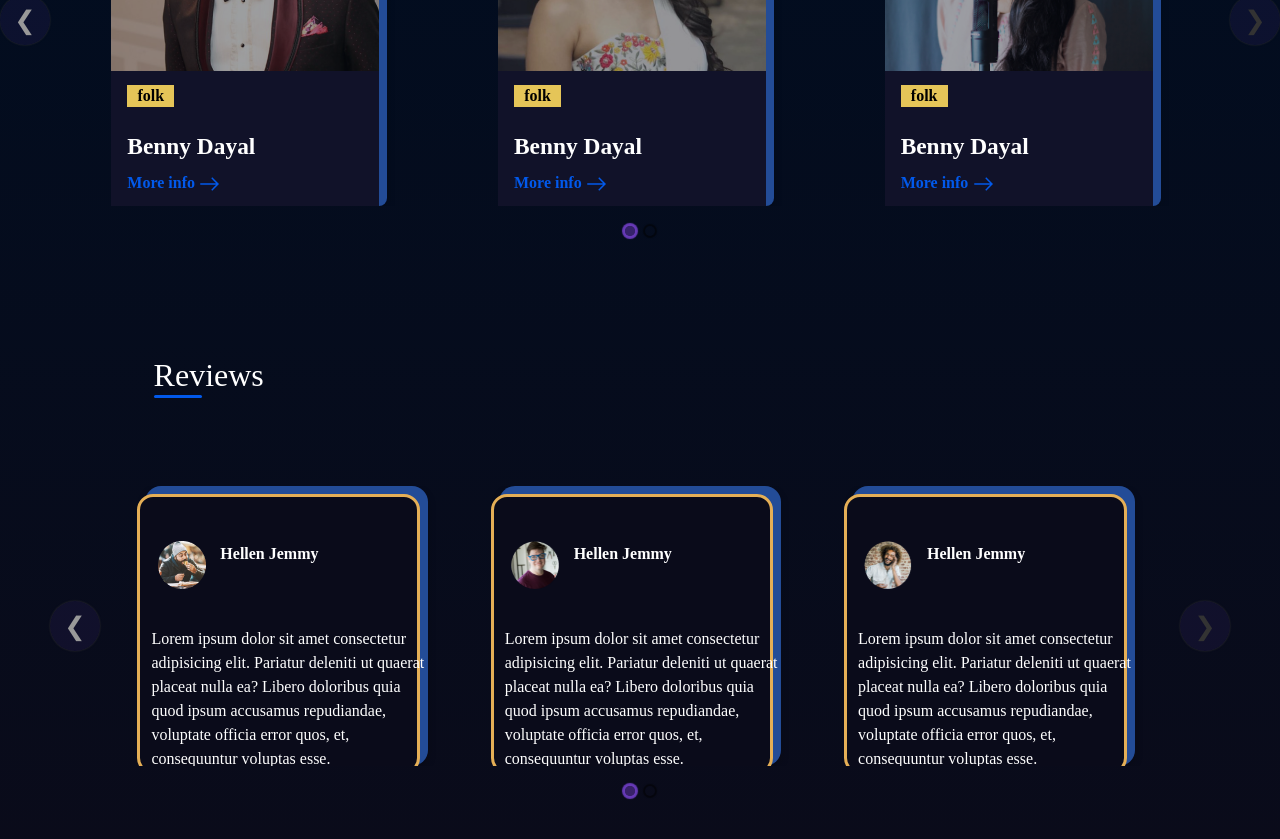
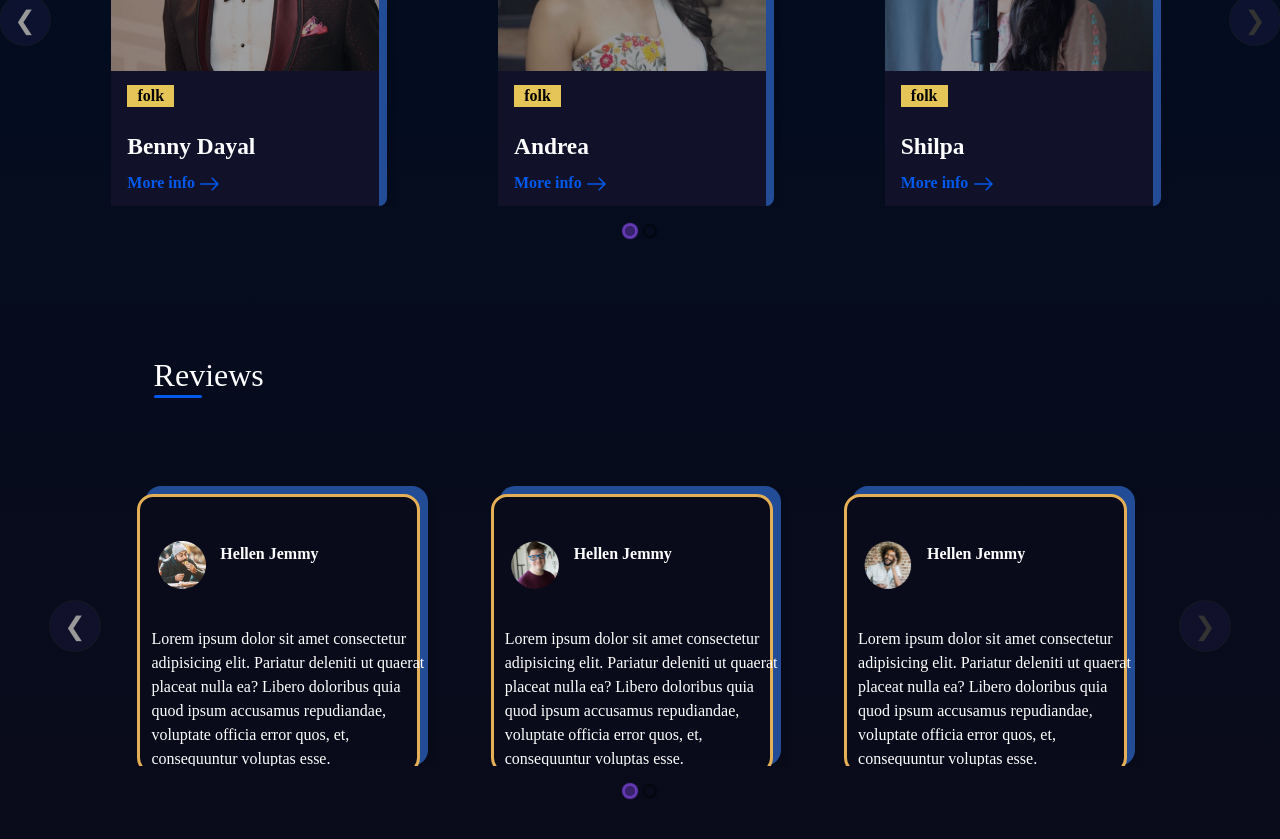
Before and after one commit to rishighosalkar/Homejam, a React (Create React App) app: page / in a window 1280 px wide. Shown: the part 1200-2039 px from the top of the page. Built offline with nearby package versions, Linux system fonts and the light colour scheme.

Commit message:
Final Update

```diff
--- a/src/components/Card/CardLayout.js
+++ b/src/components/Card/CardLayout.js
@@ -12,7 +12,7 @@ export default function CardLayout(props) {
                         folk
                                 </div>
                     <div className="card-singer-name">
-                        <h3>Benny Dayal</h3>
+                        <h3>{props.name}</h3>
                     </div>
                     <div className="card-text2">
                         <span>More info</span>
--- a/src/components/Card/CardUI.js
+++ b/src/components/Card/CardUI.js
@@ -14,6 +14,14 @@ const breakPoints = [
   ];
 
 function CardUI() {
+
+    let singer_name = [
+        {name: "Benny Dayal"},
+        {name:"Andrea"},
+        {name: "Shilpa"},
+        {name: "Vijay"}
+        ]
+
     return (
         <div>
             <div>
@@ -28,10 +36,10 @@ function CardUI() {
 
             <div style={{marginTop:"45px"}}>
                 <Carousel breakPoints={breakPoints}>
-                <CardLayout singer={BennyDayal}/>
-                <CardLayout singer={AndreaJeremiah}/>
-                <CardLayout singer={ShilpaRao}/>
-                <CardLayout singer={VijayYesudas}/>
+                <CardLayout singer={BennyDayal} name={singer_name[0].name}/>
+                <CardLayout singer={AndreaJeremiah} name={singer_name[1].name}/>
+                <CardLayout singer={ShilpaRao} name={singer_name[2].name}/>
+                <CardLayout singer={VijayYesudas} name={singer_name[3].name}/>
                 </Carousel>
             </div>
         </div>
--- a/src/components/Footer/Footer.js
+++ b/src/components/Footer/Footer.js
@@ -29,7 +29,7 @@ export default function Footer() {
                 <Card user_image={review3} />
                 <Card user_image={review1} />
                 <Card user_image={review2}/>
-                <Card/>
+                <Card user_image={review2}/>
                 </Carousel>
             </div>
         </>
```
Also changed, not shown: src/components/Footer/demo.html (deleted).
